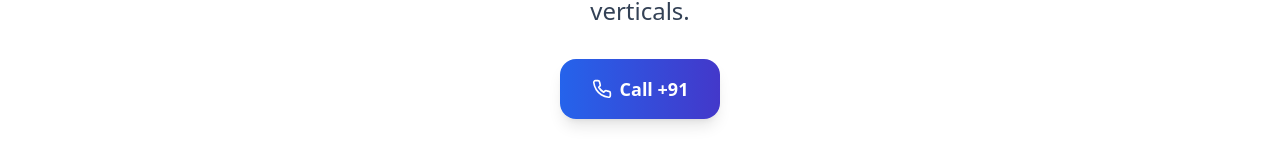
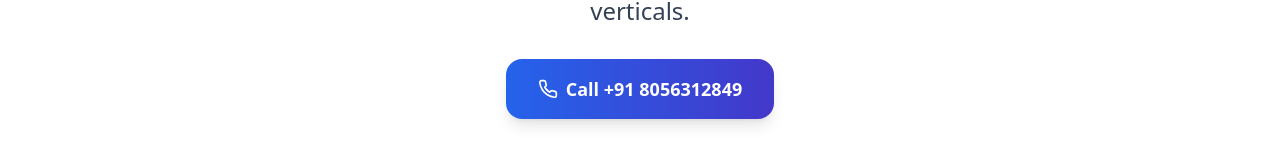
Before and after one commit to AnandEnoch2/FirstProject-Senthoor-RSM-Capital, a React (Vite) app: page /property-valuation in a window 1280 px wide. Shown: the part 497-662 px from the top of the page. Built offline with nearby package versions, Linux system fonts and the light colour scheme; no server answers.

Commit message:
Update PropertyValuationPage.tsx

```diff
--- a/src/pages/PropertyValuationPage.tsx
+++ b/src/pages/PropertyValuationPage.tsx
@@ -254,7 +254,7 @@ export const PropertyValuationPage = () => {
               <a href="tel:+918056312849" className="group px-8 py-4 bg-gradient-to-r from-blue-600 to-indigo-700 text-white rounded-2xl font-bold text-lg hover:from-blue-700 hover:to-indigo-800 transition-all duration-500 transform hover:scale-105 shadow-lg">
                 <span className="flex items-center space-x-2">
                   <Phone className="w-5 h-5" />
-                  <span>Call +91 {homeData?.acf?.phone}</span>
+                  <span>Call +91 8056312849 {homeData?.acf?.phone}</span>
                 </span>
               </a>
             </div>
```
